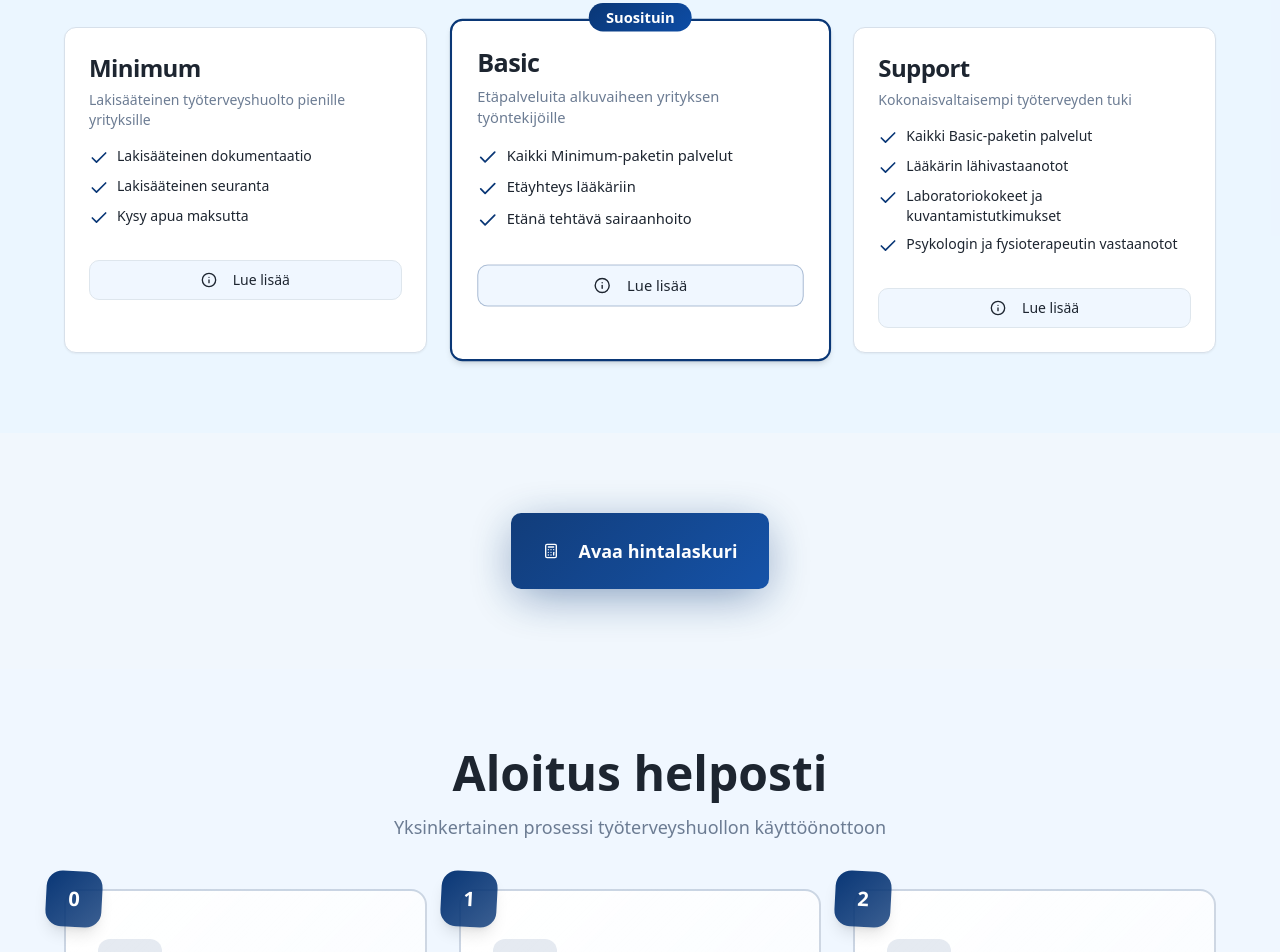
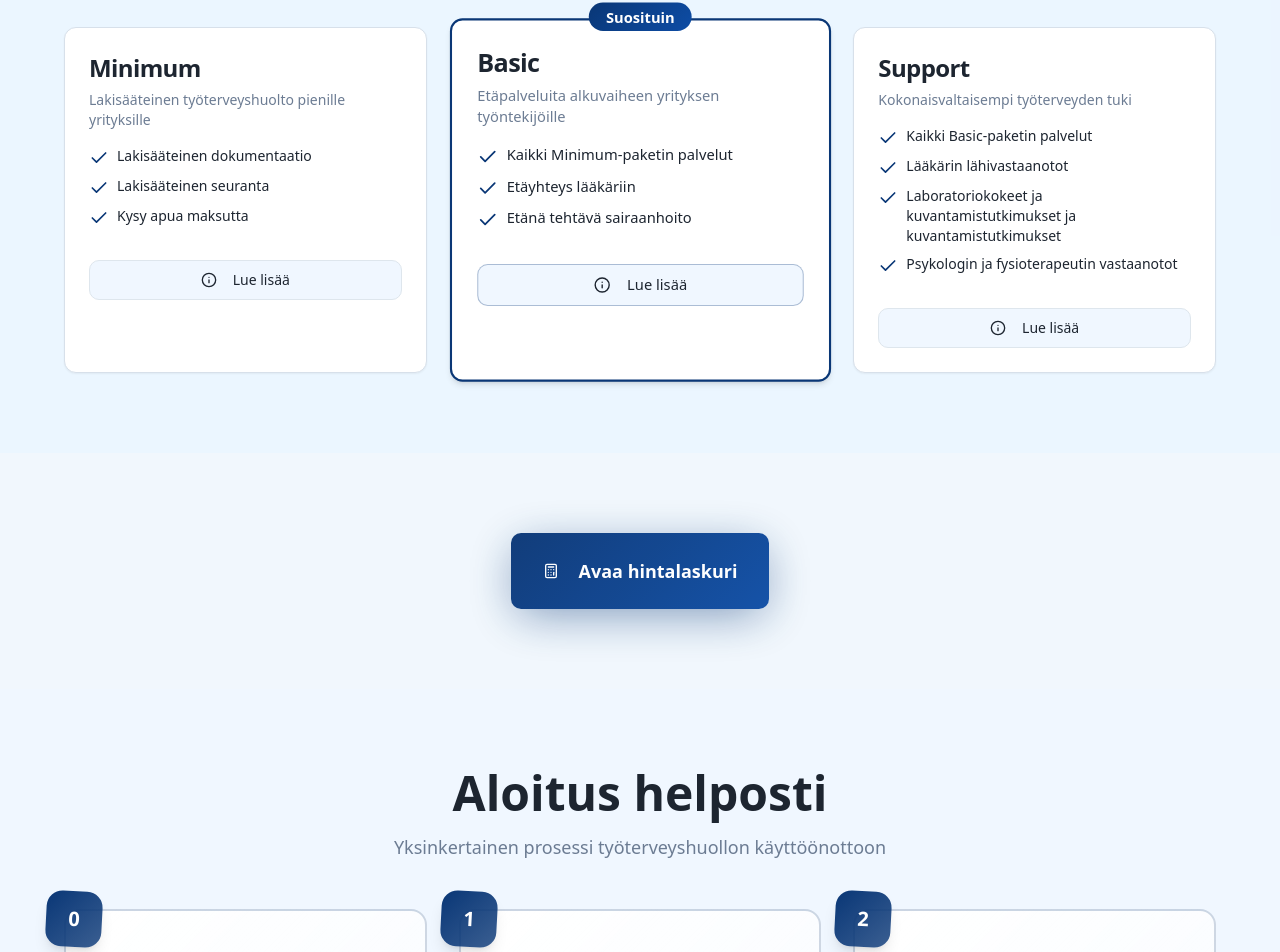
Before and after one commit to jussikurikka/starthealth-site, a React (Vite) app: page / in a window 1280 px wide. Shown: the part 2559-3511 px from the top of the page. Built offline with nearby package versions, Linux system fonts and the light colour scheme; the HTML template or start-up script is replaced by a standard one.

Commit message:
Update support features text

```diff
--- a/src/contexts/LanguageContext.tsx
+++ b/src/contexts/LanguageContext.tsx
@@ -57,7 +57,7 @@ const translations = {
     'services.support.desc': 'Kokonaisvaltaisempi työterveyden tuki',
     'services.support.feature1': 'Kaikki Basic-paketin palvelut',
     'services.support.feature2': 'Lääkärin lähivastaanotot',
-    'services.support.feature3': 'Laboratoriokokeet ja kuvantamistutkimukset',
+    'services.support.feature3': 'Laboratoriokokeet ja kuvantamistutkimukset ja kuvantamistutkimukset',
     'services.support.feature4': 'Psykologin ja fysioterapeutin vastaanotot',
     'services.cta.details': 'Lue lisää',
     'services.cta.quote': 'Pyydä tarjous',
@@ -199,7 +199,7 @@ const translations = {
     'services.support.desc': 'More comprehensive occupational health support',
     'services.support.feature1': 'All Basic package services',
     'services.support.feature2': 'In-person doctor visits',
-    'services.support.feature3': 'Laboratory tests',
+    'services.support.fea and imaging studiesture3': 'Laboratory tests',
     'services.support.feature4': 'Psychologist and physiotherapist appointments',
     'services.cta.details': 'Learn more',
     'services.cta.quote': 'Request quote',
```
